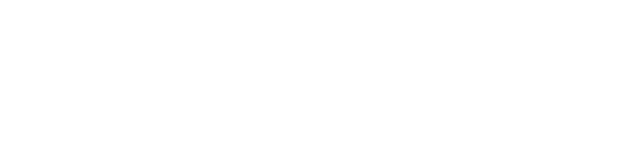
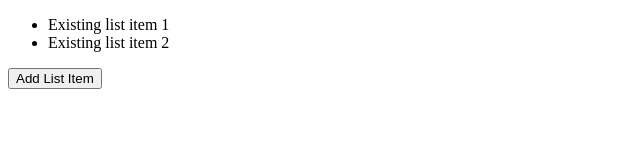
Before and after one commit to Osama-14/SecondAssignmentJs, a plain HTML site: page index.html in a window 1280 px wide. Shown: the whole page, without its empty margins (0-640 px from the left). Drawn offline with Linux system fonts and the light colour scheme.

Commit message:
completing tasks

```diff
--- a/index.html
+++ b/index.html
@@ -1,13 +1,41 @@
 <!DOCTYPE html>
 <html lang="en">
-<head>
-    <meta charset="UTF-8">
-    <meta http-equiv="X-UA-Compatible" content="IE=edge">
-    <meta name="viewport" content="width=device-width, initial-scale=1.0">
+  <head>
+    <meta charset="UTF-8" />
+    <meta http-equiv="X-UA-Compatible" content="IE=edge" />
+    <meta name="viewport" content="width=device-width, initial-scale=1.0" />
     <script src="./app.js"></script>
     <title>Document</title>
-</head>
-<body>
+  </head>
+  <body>
 
-</body>
+
+    <!-- TASK : 3  -->
+
+    <!-- <div id="texts">
+      <p>Some existing content here.</p>
+    </div>
+    <button onclick="addingPara()">
+        Click Here!
+    </button> -->
+
+
+    <!-- TASK : 4 -->
+
+    <ul id="myList">
+        <li>Existing list item 1</li>
+        <li>Existing list item 2</li>
+      </ul>
+      <button onclick="addListItem()">Add List Item</button>
+
+
+
+
+
+
+
+
+
+
+  </body>
 </html>
```
Also changed, not shown: app.js (+54 -0 lines).
